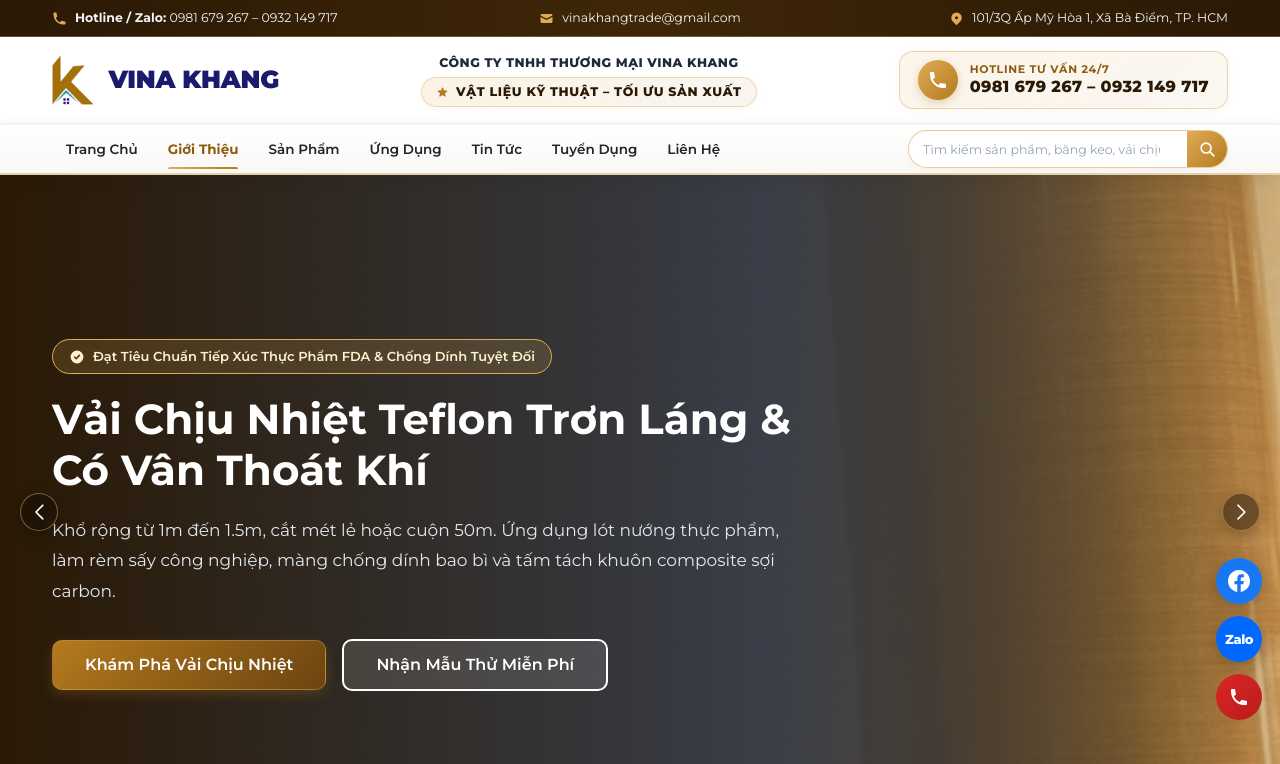
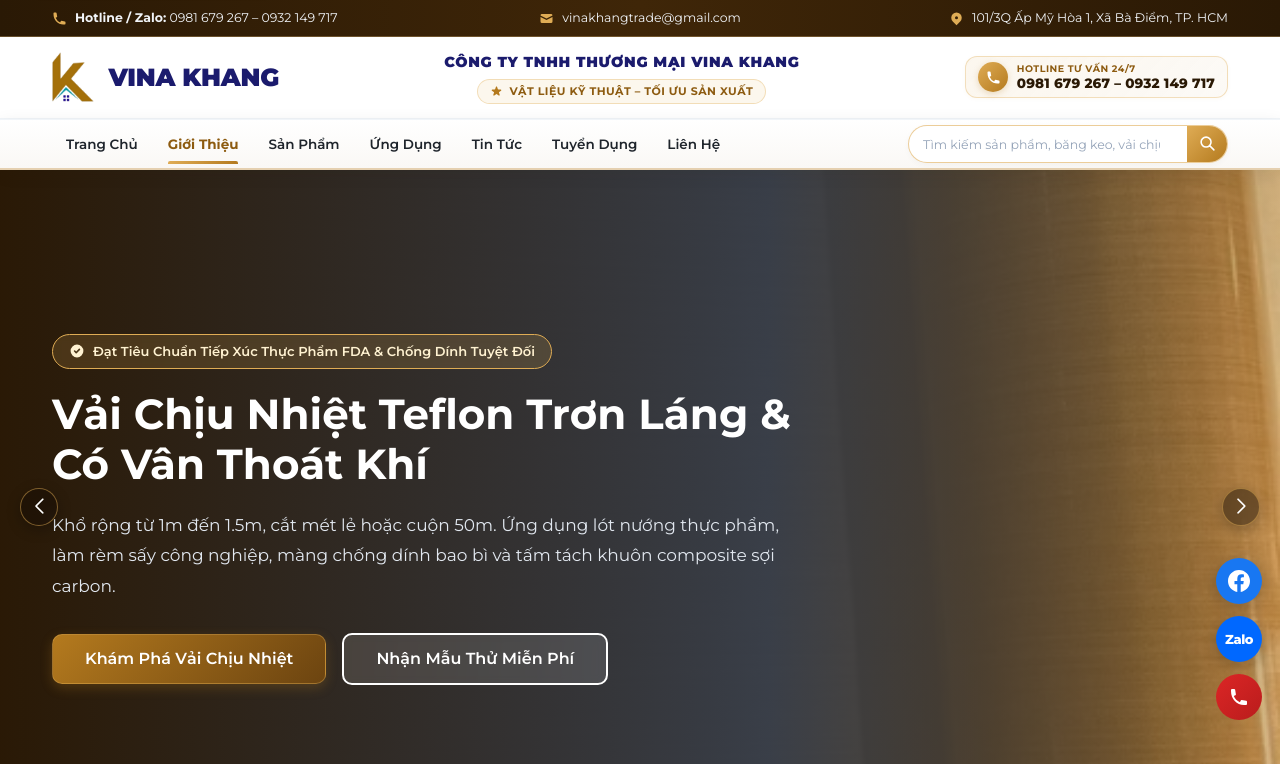
Before and after one commit to nhanbaoit/vatlieucongnghe-vinakhang, a plain HTML site: page index.html in a window 1280 px wide. Shown: the top 764 px of the page. Drawn offline with nearby package versions, Linux system fonts and the light colour scheme.

Commit message:
fix: refactor banner center / hotline

```diff
--- a/css/layout.css
+++ b/css/layout.css
@@ -206,64 +206,63 @@
 
 .header-slogan-company {
   font-family: var(--font-heading);
-  font-size: 12.5px;
-  font-weight: 800;
-  color: #1E293B;
+  font-size: 14.5px;
+  font-weight: 900;
+  color: var(--color-logo-navy);
   text-transform: uppercase;
-  letter-spacing: 0.04em;
-  margin-bottom: 4px;
+  letter-spacing: 0.05em;
+  margin-bottom: 5px;
 }
 
 .header-slogan-badge {
   display: inline-flex;
   align-items: center;
-  gap: 7px;
-  background: linear-gradient(135deg, rgba(223, 172, 85, 0.15) 0%, rgba(180, 122, 30, 0.07) 100%);
-  border: 1px solid rgba(223, 172, 85, 0.4);
-  padding: 4px 14px;
-  border-radius: 20px;
-  box-shadow: 0 2px 6px rgba(180, 122, 30, 0.04);
+  gap: 6px;
+  background: rgba(223, 172, 85, 0.1);
+  border: 1px solid rgba(223, 172, 85, 0.35);
+  padding: 2.5px 12px;
+  border-radius: 16px;
 }
 
 .header-slogan-main {
   font-family: var(--font-heading);
-  font-size: 12.5px;
-  font-weight: 800;
-  color: #2A1905;
+  font-size: 11px;
+  font-weight: 700;
+  color: #8D5B10;
   text-transform: uppercase;
-  letter-spacing: 0.05em;
+  letter-spacing: 0.04em;
 }
 
 /* Khối Hotline bên phải Header */
 .header-main-right {
   display: flex;
   align-items: center;
-  gap: 16px;
+  gap: 12px;
 }
 
 .header-hotline-card {
   display: flex;
   align-items: center;
-  gap: 12px;
+  gap: 9px;
   text-decoration: none;
-  background: linear-gradient(135deg, rgba(223, 172, 85, 0.12) 0%, rgba(180, 122, 30, 0.06) 100%);
-  border: 1.5px solid rgba(223, 172, 85, 0.45);
-  border-radius: 14px;
-  padding: 8px 18px;
+  background: linear-gradient(135deg, rgba(223, 172, 85, 0.1) 0%, rgba(180, 122, 30, 0.04) 100%);
+  border: 1px solid rgba(223, 172, 85, 0.35);
+  border-radius: 12px;
+  padding: 5px 12px;
   transition: all var(--transition-normal);
-  box-shadow: 0 2px 8px rgba(180, 122, 30, 0.06);
+  box-shadow: 0 1px 4px rgba(180, 122, 30, 0.04);
 }
 
 .header-hotline-card:hover {
-  background: linear-gradient(135deg, rgba(223, 172, 85, 0.2) 0%, rgba(180, 122, 30, 0.1) 100%);
+  background: linear-gradient(135deg, rgba(223, 172, 85, 0.18) 0%, rgba(180, 122, 30, 0.08) 100%);
   border-color: var(--color-primary-gold);
-  transform: translateY(-2px);
-  box-shadow: 0 6px 16px rgba(180, 122, 30, 0.15);
+  transform: translateY(-1px);
+  box-shadow: 0 4px 12px rgba(180, 122, 30, 0.12);
 }
 
 .hotline-icon-wrap {
-  width: 40px;
-  height: 40px;
+  width: 30px;
+  height: 30px;
   border-radius: 50%;
   background: linear-gradient(135deg, #DFAC55 0%, #B47A1E 100%);
   color: #FFFFFF;
@@ -271,8 +270,13 @@
   align-items: center;
   justify-content: center;
   flex-shrink: 0;
-  box-shadow: 0 3px 8px rgba(180, 122, 30, 0.3);
+  box-shadow: 0 2px 6px rgba(180, 122, 30, 0.25);
   animation: hotlinePulse 2.5s infinite;
+}
+
+.hotline-icon-wrap svg {
+  width: 15px;
+  height: 15px;
 }
 
 @keyframes hotlinePulse {
@@ -290,20 +294,20 @@
 }
 
 .hotline-label {
-  font-size: 11px;
+  font-size: 9.5px;
   font-weight: 700;
   text-transform: uppercase;
-  letter-spacing: 0.06em;
+  letter-spacing: 0.05em;
   color: #8D5B10;
-  line-height: 1.2;
+  line-height: 1.15;
 }
 
 .hotline-number {
-  font-size: 16px;
+  font-size: 13.5px;
   font-weight: 800;
   color: #2A1905;
-  letter-spacing: 0.02em;
-  line-height: 1.25;
+  letter-spacing: 0.01em;
+  line-height: 1.2;
 }
 
 /* HÀNG DƯỚI: Menu điều hướng + Thanh tìm kiếm (Cố định Sticky khi cuộn trang) */
--- a/index.html
+++ b/index.html
@@ -51,13 +51,11 @@
     <div data-include="sections/about.html"></div>
     <!-- 3. Danh Mục Sản Phẩm Chịu Nhiệt (#products) -->
     <div data-include="sections/products.html"></div>
-    <!-- 4. Ứng Dụng Sản Phẩm Trong Các Ngành Công Nghiệp (#applications) -->
-    <div data-include="sections/applications.html"></div>
-    <!-- 5. Tin Tức & Thị Trường (#news) -->
+    <!-- 4. Tin Tức & Thị Trường (#news) -->
     <div data-include="sections/news.html"></div>
-    <!-- 6. Cơ Hội Nghề Nghiệp & Tuyển Dụng (#career) -->
+    <!-- 5. Cơ Hội Nghề Nghiệp & Tuyển Dụng (#career) -->
     <div data-include="sections/career.html"></div>
-    <!-- 7. Đăng Ký Nhận Tin & Báo Giá (#cta) -->
+    <!-- 6. Đăng Ký Nhận Tin & Báo Giá (#cta) -->
     <div data-include="sections/cta.html"></div>
   </main>
 
```
Also changed, not shown: sections/about.html (+1 -1 lines), js/modules/sections-cache.js.
